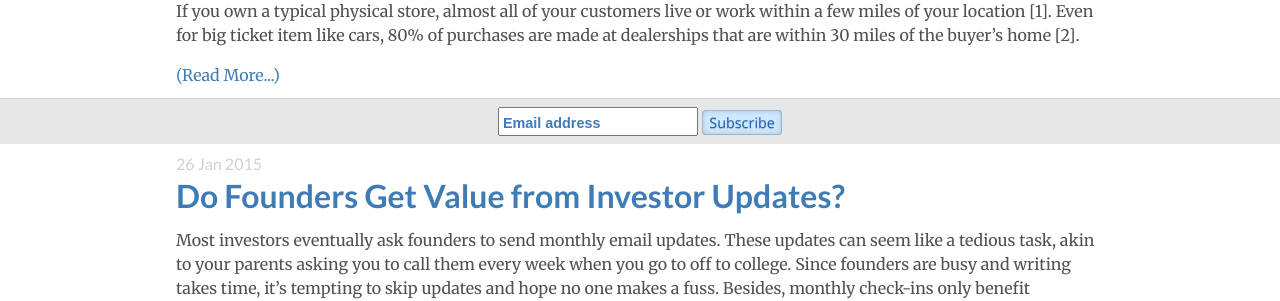
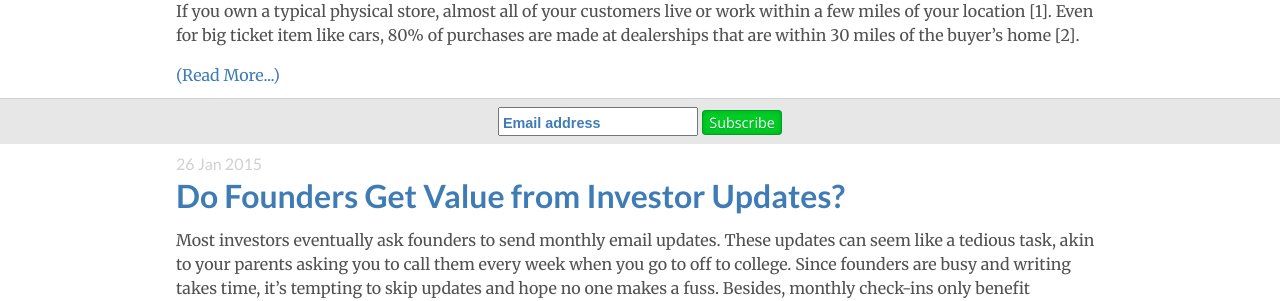
Before and after one commit to codingvc/codingvc, a Jekyll site: the page built from index.html, in a window 1280 px wide. Shown: the part 756-1057 px from the top of the page. Built offline with Jekyll 4.4.1, drawn with Linux system fonts in a browser that asks for light colours; Markdown is read by kramdown in place of the engine named in the settings; the list of posts is cut into pages by our own code.

Commit message:
changing color of subscribe button

```diff
--- a/_layouts/default.html
+++ b/_layouts/default.html
@@ -29,7 +29,7 @@
                         <input type="text" name="b_fc4225c0e2ee8450cf1373ae7_270ebd0c8b" tabindex="-1" value="">
                     </div>
                     <div class="clear" style="display: inline;">
-                        <input type="submit" value="Subscribe" name="subscribe" id="mc-embedded-subscribe" class="pure-button pure-button-active pure-button-primary rounded-button" style="display: inline;; font-size: 0.9rem; padding: 3px; background-color: #cee9ff; color: #1c5dba; padding-left: .5em; padding-right: .5em;">
+                        <input type="submit" value="Subscribe" name="subscribe" id="mc-embedded-subscribe" class="pure-button pure-button-active pure-button-primary rounded-button" style="display: inline;; font-size: 0.9rem; padding: 3px; background-color: #00cc25; color: #fff; padding-left: .5em; padding-right: .5em;">
                     </div>
                 </div>
             </form>
```
